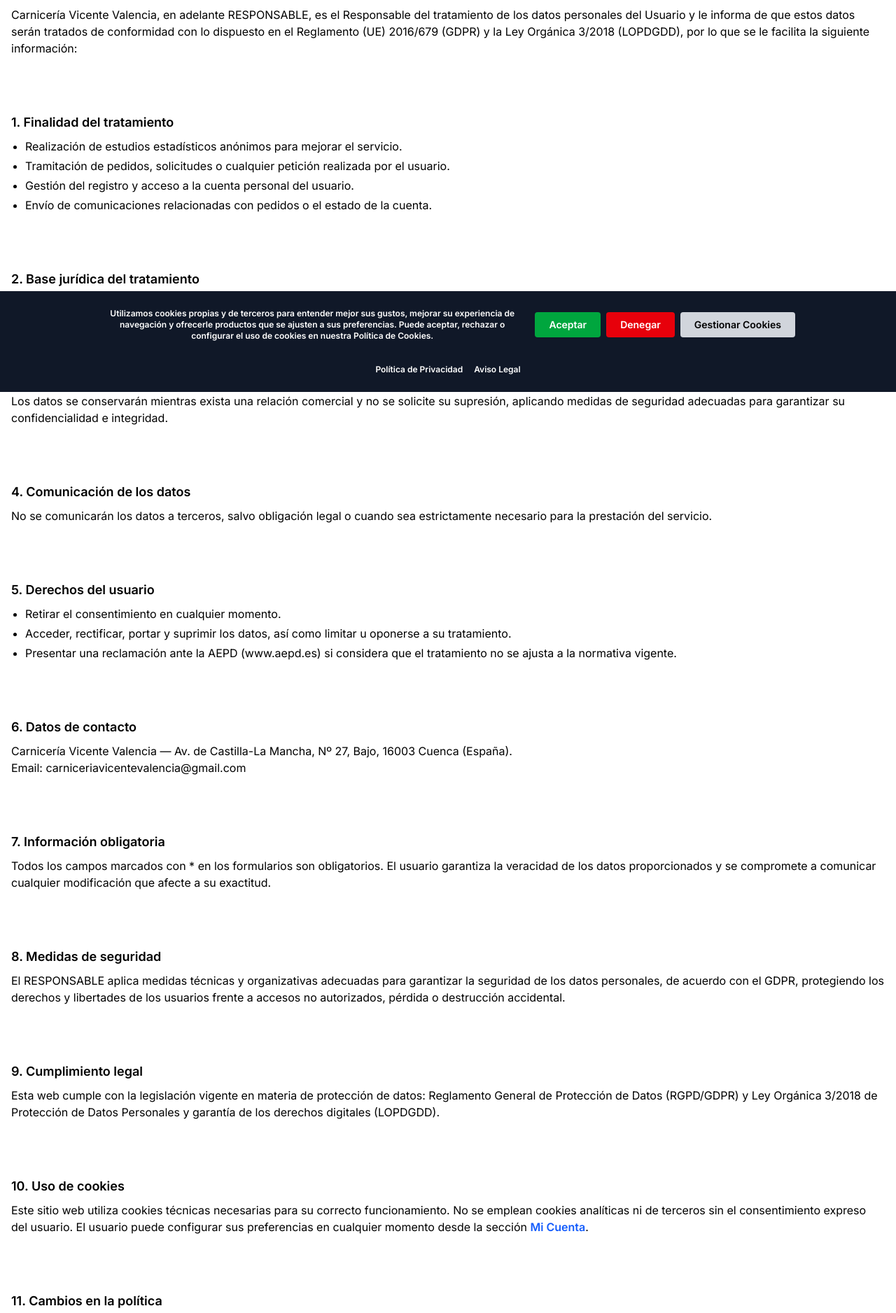
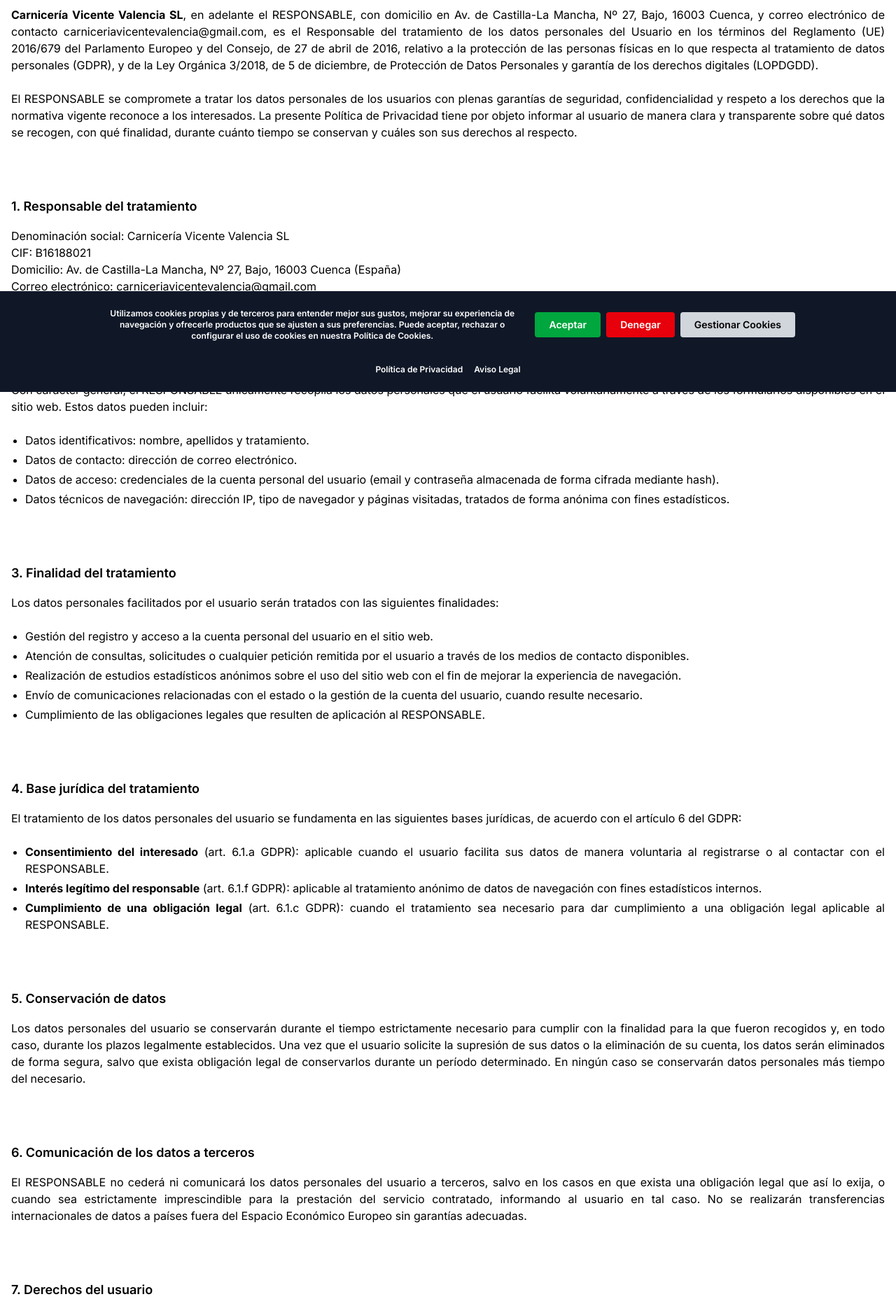
Before and after one commit to carmenvicente/carniceriasvicentevalencia, a Next.js app: page /informacionlegal/politica-de-privacidad in a window 1280 px wide. Shown: the part 240-2116 px from the top of the page at 70% size. Built offline with nearby package versions, Linux system fonts and the light colour scheme; a web font is replaced by a local one.

Commit message:
docs: política de privacidad ampliada con contenido legal sustancial
Reescritura completa: 11 secciones con bases jurídicas GDPR citadas, lista de derechos explícita, sección de seguridad, eliminado "pedidos" de finalidades.

Co-Authored-By: Claude Sonnet 4.6 <noreply@anthropic.com>

```diff
--- a/app/informacionlegal/politica-de-privacidad/page.tsx
+++ b/app/informacionlegal/politica-de-privacidad/page.tsx
@@ -23,75 +23,130 @@ export default function PoliticaPrivacidad() {
         </div>
       </div>
 
-      <div className="max-w-screen-xl mx-auto px-4 py-10 text-black" style={{ fontFamily: "'Inter', sans-serif", fontWeight: 500 }}>
+      <div className="max-w-screen-xl mx-auto px-4 py-10 text-black text-justify" style={{ fontFamily: "'Inter', sans-serif", fontWeight: 500 }}>
+
+        <p className="mb-6">
+          <strong>Carnicería Vicente Valencia SL</strong>, en adelante el RESPONSABLE, con domicilio en Av. de Castilla-La Mancha, Nº 27, Bajo,
+          16003 Cuenca, y correo electrónico de contacto carniceriavicentevalencia@gmail.com, es el Responsable del tratamiento de los datos
+          personales del Usuario en los términos del Reglamento (UE) 2016/679 del Parlamento Europeo y del Consejo, de 27 de abril de 2016,
+          relativo a la protección de las personas físicas en lo que respecta al tratamiento de datos personales (GDPR), y de la
+          Ley Orgánica 3/2018, de 5 de diciembre, de Protección de Datos Personales y garantía de los derechos digitales (LOPDGDD).
+        </p>
         <p className="mb-20">
-          Carnicería Vicente Valencia, en adelante RESPONSABLE, es el Responsable del tratamiento de los datos personales del Usuario
-          y le informa de que estos datos serán tratados de conformidad con lo dispuesto en el Reglamento (UE) 2016/679 (GDPR) y
-          la Ley Orgánica 3/2018 (LOPDGDD), por lo que se le facilita la siguiente información:
+          El RESPONSABLE se compromete a tratar los datos personales de los usuarios con plenas garantías de seguridad, confidencialidad
+          y respeto a los derechos que la normativa vigente reconoce a los interesados. La presente Política de Privacidad tiene por objeto
+          informar al usuario de manera clara y transparente sobre qué datos se recogen, con qué finalidad, durante cuánto tiempo se conservan
+          y cuáles son sus derechos al respecto.
         </p>
 
-        <h2 className="text-lg font-semibold mb-2">1. Finalidad del tratamiento</h2>
+        <h2 className="text-lg font-semibold mb-4">1. Responsable del tratamiento</h2>
+        <p className="mb-20">
+          Denominación social: Carnicería Vicente Valencia SL<br />
+          CIF: B16188021<br />
+          Domicilio: Av. de Castilla-La Mancha, Nº 27, Bajo, 16003 Cuenca (España)<br />
+          Correo electrónico: carniceriavicentevalencia@gmail.com
+        </p>
+
+        <h2 className="text-lg font-semibold mb-4">2. Datos personales recogidos</h2>
+        <p className="mb-6">
+          Con carácter general, el RESPONSABLE únicamente recopila los datos personales que el usuario facilita voluntariamente
+          a través de los formularios disponibles en el sitio web. Estos datos pueden incluir:
+        </p>
         <ul className="list-disc pl-5 mb-20 space-y-1">
-          <li>Realización de estudios estadísticos anónimos para mejorar el servicio.</li>
-          <li>Tramitación de pedidos, solicitudes o cualquier petición realizada por el usuario.</li>
-          <li>Gestión del registro y acceso a la cuenta personal del usuario.</li>
-          <li>Envío de comunicaciones relacionadas con pedidos o el estado de la cuenta.</li>
+          <li>Datos identificativos: nombre, apellidos y tratamiento.</li>
+          <li>Datos de contacto: dirección de correo electrónico.</li>
+          <li>Datos de acceso: credenciales de la cuenta personal del usuario (email y contraseña almacenada de forma cifrada mediante hash).</li>
+          <li>Datos técnicos de navegación: dirección IP, tipo de navegador y páginas visitadas, tratados de forma anónima con fines estadísticos.</li>
         </ul>
 
-        <h2 className="text-lg font-semibold mb-2">2. Base jurídica del tratamiento</h2>
-        <p className="mb-20">El tratamiento se basa en el consentimiento del interesado y en la ejecución de un contrato del que el usuario es parte.</p>
+        <h2 className="text-lg font-semibold mb-4">3. Finalidad del tratamiento</h2>
+        <p className="mb-6">
+          Los datos personales facilitados por el usuario serán tratados con las siguientes finalidades:
+        </p>
+        <ul className="list-disc pl-5 mb-20 space-y-1">
+          <li>Gestión del registro y acceso a la cuenta personal del usuario en el sitio web.</li>
+          <li>Atención de consultas, solicitudes o cualquier petición remitida por el usuario a través de los medios de contacto disponibles.</li>
+          <li>Realización de estudios estadísticos anónimos sobre el uso del sitio web con el fin de mejorar la experiencia de navegación.</li>
+          <li>Envío de comunicaciones relacionadas con el estado o la gestión de la cuenta del usuario, cuando resulte necesario.</li>
+          <li>Cumplimiento de las obligaciones legales que resulten de aplicación al RESPONSABLE.</li>
+        </ul>
 
-        <h2 className="text-lg font-semibold mb-2">3. Conservación de datos</h2>
+        <h2 className="text-lg font-semibold mb-4">4. Base jurídica del tratamiento</h2>
+        <p className="mb-6">
+          El tratamiento de los datos personales del usuario se fundamenta en las siguientes bases jurídicas, de acuerdo con el artículo 6 del GDPR:
+        </p>
+        <ul className="list-disc pl-5 mb-20 space-y-1">
+          <li><strong>Consentimiento del interesado</strong> (art. 6.1.a GDPR): aplicable cuando el usuario facilita sus datos de manera voluntaria al registrarse o al contactar con el RESPONSABLE.</li>
+          <li><strong>Interés legítimo del responsable</strong> (art. 6.1.f GDPR): aplicable al tratamiento anónimo de datos de navegación con fines estadísticos internos.</li>
+          <li><strong>Cumplimiento de una obligación legal</strong> (art. 6.1.c GDPR): cuando el tratamiento sea necesario para dar cumplimiento a una obligación legal aplicable al RESPONSABLE.</li>
+        </ul>
+
+        <h2 className="text-lg font-semibold mb-4">5. Conservación de datos</h2>
         <p className="mb-20">
-          Los datos se conservarán mientras exista una relación comercial y no se solicite su supresión,
-          aplicando medidas de seguridad adecuadas para garantizar su confidencialidad e integridad.
+          Los datos personales del usuario se conservarán durante el tiempo estrictamente necesario para cumplir con la finalidad para la que
+          fueron recogidos y, en todo caso, durante los plazos legalmente establecidos. Una vez que el usuario solicite la supresión de sus datos
+          o la eliminación de su cuenta, los datos serán eliminados de forma segura, salvo que exista obligación legal de conservarlos durante
+          un período determinado. En ningún caso se conservarán datos personales más tiempo del necesario.
         </p>
 
-        <h2 className="text-lg font-semibold mb-2">4. Comunicación de los datos</h2>
-        <p className="mb-20">No se comunicarán los datos a terceros, salvo obligación legal o cuando sea estrictamente necesario para la prestación del servicio.</p>
-
-        <h2 className="text-lg font-semibold mb-2">5. Derechos del usuario</h2>
-        <ul className="list-disc pl-5 mb-20 space-y-1">
-          <li>Retirar el consentimiento en cualquier momento.</li>
-          <li>Acceder, rectificar, portar y suprimir los datos, así como limitar u oponerse a su tratamiento.</li>
-          <li>Presentar una reclamación ante la AEPD (www.aepd.es) si considera que el tratamiento no se ajusta a la normativa vigente.</li>
-        </ul>
-
-        <h2 className="text-lg font-semibold mb-2">6. Datos de contacto</h2>
+        <h2 className="text-lg font-semibold mb-4">6. Comunicación de los datos a terceros</h2>
         <p className="mb-20">
-          Carnicería Vicente Valencia — Av. de Castilla-La Mancha, Nº 27, Bajo, 16003 Cuenca (España).<br />
-          Email: carniceriavicentevalencia@gmail.com
+          El RESPONSABLE no cederá ni comunicará los datos personales del usuario a terceros, salvo en los casos en que exista una obligación
+          legal que así lo exija, o cuando sea estrictamente imprescindible para la prestación del servicio contratado, informando al usuario en
+          tal caso. No se realizarán transferencias internacionales de datos a países fuera del Espacio Económico Europeo sin garantías adecuadas.
         </p>
 
-        <h2 className="text-lg font-semibold mb-2">7. Información obligatoria</h2>
+        <h2 className="text-lg font-semibold mb-4">7. Derechos del usuario</h2>
+        <p className="mb-6">
+          El usuario puede ejercer en cualquier momento, de forma gratuita y mediante solicitud dirigida al correo electrónico
+          carniceriavicentevalencia@gmail.com, los siguientes derechos reconocidos por el GDPR y la LOPDGDD:
+        </p>
+        <ul className="list-disc pl-5 mb-6 space-y-1">
+          <li><strong>Derecho de acceso:</strong> obtener confirmación de si se están tratando datos personales que le conciernen y, en tal caso, acceder a ellos.</li>
+          <li><strong>Derecho de rectificación:</strong> solicitar la corrección de datos inexactos o incompletos.</li>
+          <li><strong>Derecho de supresión («derecho al olvido»):</strong> solicitar la eliminación de sus datos cuando, entre otros motivos, ya no sean necesarios para la finalidad para la que fueron recogidos.</li>
+          <li><strong>Derecho a la limitación del tratamiento:</strong> solicitar que se restrinja el tratamiento de sus datos en determinadas circunstancias.</li>
+          <li><strong>Derecho a la portabilidad:</strong> recibir los datos personales facilitados en un formato estructurado y de uso común.</li>
+          <li><strong>Derecho de oposición:</strong> oponerse al tratamiento de sus datos por motivos relacionados con su situación particular.</li>
+          <li><strong>Derecho a retirar el consentimiento:</strong> en cualquier momento, sin que ello afecte a la licitud del tratamiento basado en el consentimiento previo a su retirada.</li>
+        </ul>
         <p className="mb-20">
-          Todos los campos marcados con * en los formularios son obligatorios. El usuario garantiza la veracidad de los datos proporcionados
-          y se compromete a comunicar cualquier modificación que afecte a su exactitud.
+          En caso de considerar que el tratamiento de sus datos no se ajusta a la normativa vigente, el usuario tiene derecho a presentar
+          una reclamación ante la Agencia Española de Protección de Datos (AEPD), autoridad de control competente en España,
+          a través de su sede web: <strong>www.aepd.es</strong>.
         </p>
 
-        <h2 className="text-lg font-semibold mb-2">8. Medidas de seguridad</h2>
+        <h2 className="text-lg font-semibold mb-4">8. Seguridad de los datos</h2>
         <p className="mb-20">
-          El RESPONSABLE aplica medidas técnicas y organizativas adecuadas para garantizar la seguridad de los datos personales, de acuerdo
-          con el GDPR, protegiendo los derechos y libertades de los usuarios frente a accesos no autorizados, pérdida o destrucción accidental.
+          El RESPONSABLE aplica las medidas técnicas y organizativas apropiadas para garantizar un nivel de seguridad adecuado al riesgo
+          que presenta el tratamiento, de conformidad con el artículo 32 del GDPR. Entre otras, se emplean técnicas de cifrado de contraseñas
+          mediante hash, conexiones seguras HTTPS y control de acceso restringido a los datos. No obstante, el RESPONSABLE no puede garantizar
+          la seguridad absoluta de la información transmitida por internet, por lo que el usuario reconoce que la transmisión de información
+          a través de la red es inherentemente insegura.
         </p>
 
-        <h2 className="text-lg font-semibold mb-2">9. Cumplimiento legal</h2>
+        <h2 className="text-lg font-semibold mb-4">9. Uso de cookies</h2>
         <p className="mb-20">
-          Esta web cumple con la legislación vigente en materia de protección de datos: Reglamento General de Protección de Datos (RGPD/GDPR)
-          y Ley Orgánica 3/2018 de Protección de Datos Personales y garantía de los derechos digitales (LOPDGDD).
-        </p>
-
-        <h2 className="text-lg font-semibold mb-2">10. Uso de cookies</h2>
-        <p className="mb-20">
-          Este sitio web utiliza cookies técnicas necesarias para su correcto funcionamiento. No se emplean cookies analíticas ni de terceros sin el
-          consentimiento expreso del usuario. El usuario puede configurar sus preferencias en cualquier momento desde la sección{' '}
+          Este sitio web utiliza únicamente cookies técnicas necesarias para su correcto funcionamiento, como la gestión de sesiones de usuario
+          autenticado. No se utilizan cookies de seguimiento, publicitarias ni de perfiles sin el consentimiento expreso del usuario.
+          El usuario puede consultar y gestionar sus preferencias en cualquier momento desde la sección{' '}
           <Link href="/micuenta" className="text-blue-600 hover:underline font-semibold">Mi Cuenta</Link>.
         </p>
 
-        <h2 className="text-lg font-semibold mb-2">11. Cambios en la política</h2>
+        <h2 className="text-lg font-semibold mb-4">10. Modificaciones de la política de privacidad</h2>
         <p className="mb-20">
-          El RESPONSABLE se reserva el derecho a modificar esta política de privacidad conforme a cambios legislativos o criterios propios,
-          notificándolo a los usuarios a través del sitio web.
+          El RESPONSABLE se reserva el derecho a modificar la presente Política de Privacidad para adaptarla a novedades legislativas,
+          jurisprudenciales o de práctica empresarial. Los cambios serán publicados en esta misma página, indicando la fecha de la última
+          actualización. Se recomienda al usuario revisar periódicamente esta política. El uso continuado del sitio web tras la publicación
+          de cambios implicará la aceptación de los mismos.
+        </p>
+
+        <h2 className="text-lg font-semibold mb-4">11. Información sobre formularios</h2>
+        <p className="mb-20">
+          Todos los campos marcados con asterisco (*) en los formularios del sitio web son obligatorios para la correcta prestación del servicio
+          solicitado. El usuario garantiza la veracidad, exactitud y actualidad de los datos facilitados, y se compromete a comunicar cualquier
+          modificación que afecte a dicha exactitud. El RESPONSABLE no se hace responsable de los perjuicios que pudieran derivarse de la
+          facilitación de datos falsos, inexactos o incompletos.
         </p>
 
         <p className="text-sm text-gray-500 text-right mt-6" style={{ fontFamily: "'Inter', sans-serif", fontWeight: 500 }}>
```
